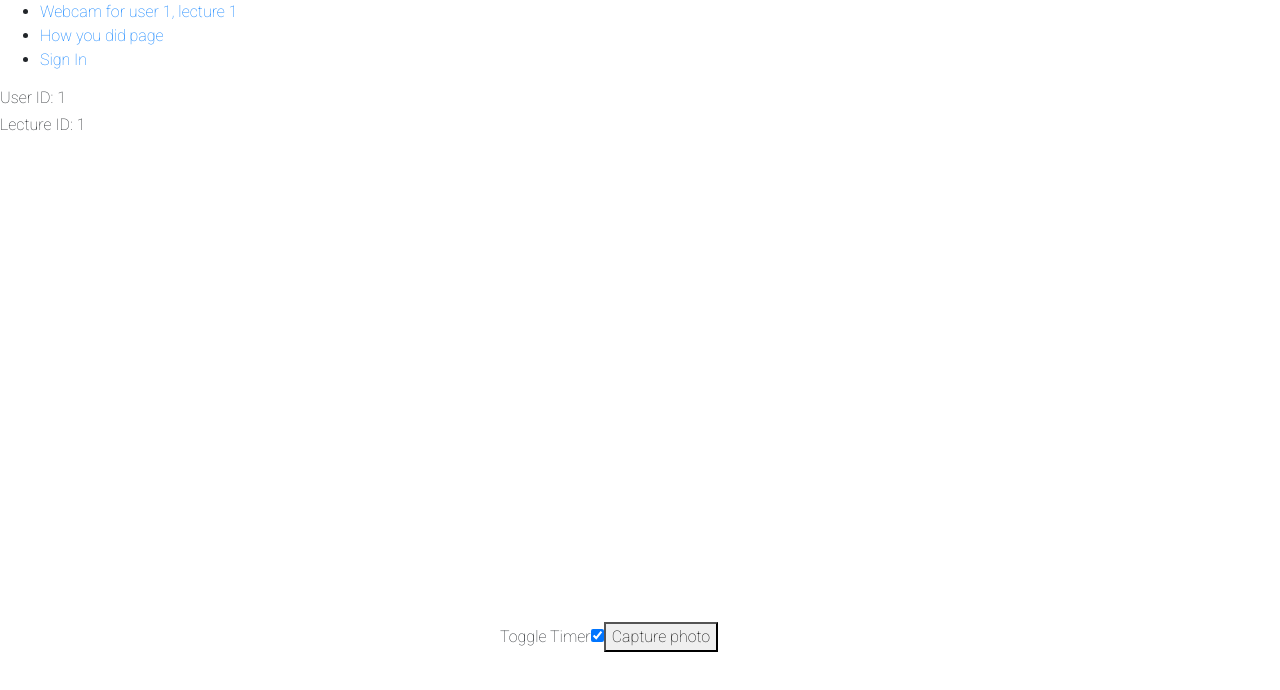
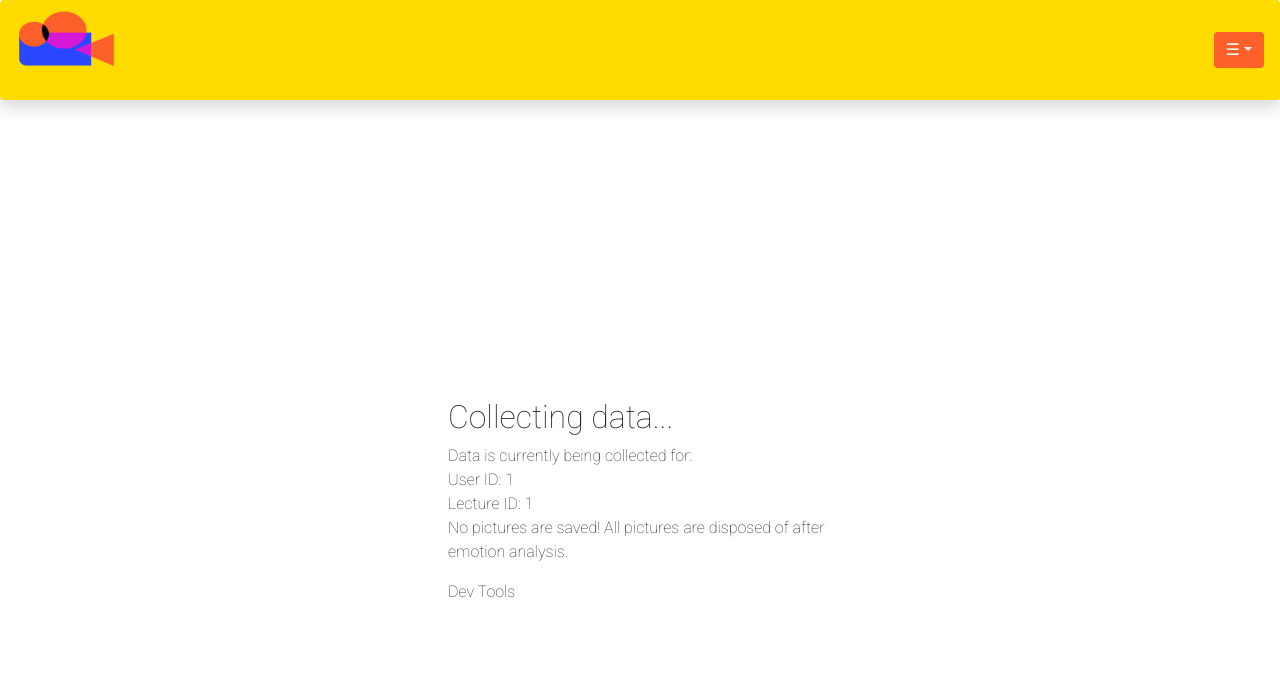
Before and after one commit to uark-capstone/pinned-tab, a React (Create React App) app: page /monitor/1/1 in a window 1280 px wide. Shown: the top 690 px of the page. Built offline with nearby package versions, Linux system fonts and the light colour scheme; no server answers.

Commit message:
clean up for demo vid

```diff
--- a/src/ Pages/HowYouDidPage.js
+++ b/src/ Pages/HowYouDidPage.js
@@ -1,7 +1,6 @@
 import React from "react";
 import { useEffect, useState } from "react";
 import { Line } from "react-chartjs-2";
-import NavBar from "../Components/NavigationBar";
 import "../reportingpage.css";
 import { Dropdown } from "react-bootstrap";
 import useEmotionsByLecture from "../Hooks/useEmotionsByLecture";
@@ -89,6 +88,8 @@ const settingDictionaries = (
 };
 
 const HowYouDidPage = () => {
+  const [lectureID, setLectureID] = useState(105); // defaults to 'lecture begin'
+
   //VARIABLES
   var score = {
     HAPPY: 0,
@@ -235,21 +236,24 @@ const HowYouDidPage = () => {
     emotions,
     isErrorAllEmotions,
     isLoadedAllEmotions,
-  } = useEmotionsByLecture("1");
+  } = useEmotionsByLecture(lectureID);
   const {
     lectures,
     isAllLecturesError,
     isAllLecturesLoaded,
   } = useGetAllLectures();
 
-  console.log("lectures", lectures);
-
   settingDictionaries(score, emotions, chartTicks, chartData, points);
   randomComments(score, possibleComments, comments, seed, chartComment);
 
+  useEffect(() =>{
+    settingDictionaries(score, emotions, chartTicks, chartData, points);
+    randomComments(score, possibleComments, comments, seed, chartComment);
+  }, [emotions])
+
+
   return (
     <div>
-      <NavBar />
       <div className="d-flex justify-content-center">
         <div
           className="shadow p-3 mb-5 bg-white rounded w-50 "
@@ -265,7 +269,9 @@ const HowYouDidPage = () => {
             </Dropdown.Toggle>
             <Dropdown.Menu className="dropdown-menu">
               {lectures.map((eachLecture, idx) => (
-                <Dropdown.Item key={idx}>
+                <Dropdown.Item
+                  key={idx}
+                  onClick={(e) => setLectureID(eachLecture.id)}>
                   {eachLecture.lectureName}
                 </Dropdown.Item>
               ))}
--- a/src/App.js
+++ b/src/App.js
@@ -7,6 +7,7 @@ import {
   useParams,
 } from "react-router-dom";
 
+import NavBar from "./Components/NavigationBar";
 import WebcamCapture from "./Components/WebcamCapture";
 import HowYouDid from "./ Pages/HowYouDidPage";
 import SignIn from "./ Pages/SignIn";
@@ -15,18 +16,7 @@ function App() {
   return (
     <Router>
       <div>
-        <ul>
-          <li>
-            <Link to="/monitor/1/1">Webcam for user 1, lecture 1</Link>
-          </li>
-          <li>
-            <Link to="/graph">How you did page</Link>
-          </li>
-          <li>
-            <Link to="/signIn">Sign In</Link>
-          </li>
-        </ul>
-
+        <NavBar />
         <Switch>
           <Route path="/monitor/:userId/:lectureId">
             <WebcamCapture />
--- a/src/Components/NavigationBar.js
+++ b/src/Components/NavigationBar.js
@@ -18,7 +18,7 @@ const NavigationBar = () => {
     <div>
       <Navbar className="navbar container-fluid navbar-default shadow p-3 mb-5 rounded">
         <Nav className="mr-auto">
-        <Navbar.Brand href="#home">
+          <Navbar.Brand href="/graph">
             <img
               alt=""
               src={Logo}
@@ -26,7 +26,7 @@ const NavigationBar = () => {
               height="100px"
               className="navbar-brand"
             />{" "}
-          Here's how you did today:
+            {/* Here's how you did today: */}
           </Navbar.Brand>
         </Nav>
         <Dropdown>
@@ -35,14 +35,14 @@ const NavigationBar = () => {
           </Dropdown.Toggle>
 
           <Dropdown.Menu className="dropdown-menu dropdown-menu-right shadow-lg">
-            <Dropdown.Item href="#/action-1">Save</Dropdown.Item>
-            <Dropdown.Item href="#/action-2">Share</Dropdown.Item>
-            <Dropdown.Item href="#/action-3">Report Error</Dropdown.Item>
-            <Dropdown.Item href="#/action-4">Sign In</Dropdown.Item>
+            {/* <Dropdown.Item href="#">Save</Dropdown.Item>
+            <Dropdown.Item href="#">Share</Dropdown.Item>
+            <Dropdown.Item href="#">Report Error</Dropdown.Item> */}
+            <Dropdown.Item href="/graph">Graphing Page</Dropdown.Item>
+            <Dropdown.Item href="/monitor/1/105">Webcam WebcamCapture</Dropdown.Item>
+            <Dropdown.Item href="/signIn">Sign In</Dropdown.Item>
           </Dropdown.Menu>
         </Dropdown>
-
-
       </Navbar>
     </div>
   );
--- a/src/Components/WebcamCapture.js
+++ b/src/Components/WebcamCapture.js
@@ -14,9 +14,10 @@ var now = new Date();
 
 var WebcamCapture = () => {
   const axios = require('axios');
-  const timerLength = 60000;
+  const timerLength = 30000;
   let { userId, lectureId } = useParams();
   let [isTimer, setTimer] = useState(true);
+  const [showDevTools, setShowDev] = useState(false);
 
   let webcamRef = React.useRef(null);
 
@@ -67,18 +68,30 @@ var WebcamCapture = () => {
 
   return (
     <div>
-      <h6>User ID: {userId}</h6>
-      <h6>Lecture ID: {lectureId}</h6>
-
       <Webcam
-      // style={{position:"absolute", padding:"500px", marginTop:"-200px"}}
+        style={{marginTop:"-150px", display:"block", marginLeft:"auto", marginRight:"auto"}}
         audio={false}
         height={500}
+        width={500}
         ref={webcamRef}
         screenshotFormat="image/jpeg"
-        width={500}
         videoConstraints={videoConstraints}
       />
+      <div
+        style={{marginTop:"-100px", display:"block", marginLeft:"auto", marginRight:"auto", width:"30%"}}>
+        <h2>Collecting data...</h2>
+        <p>Data is currently being collected for: <br></br>
+          User ID: {userId} <br></br>
+          Lecture ID: {lectureId} <br></br>
+          No pictures are saved! All pictures are disposed of after emotion analysis.
+        </p>
+
+        <p
+          onClick={() => setShowDev(!showDevTools)}>
+          Dev Tools
+        </p>
+        {showDevTools &&
+          <div>
             <label htmlFor="isTimer">Toggle Timer</label>
             <input
               type="checkbox"
@@ -89,6 +102,9 @@ var WebcamCapture = () => {
             />
             <button onClick={capture}>Capture photo</button>
           </div>
+        }
+      </div>
+    </div>
   );
 };
 
--- a/src/Hooks/useEmotionsByLecture.js
+++ b/src/Hooks/useEmotionsByLecture.js
@@ -3,13 +3,13 @@ import {React, useEffect, useState} from 'react';
 
 const useEmotionsByLecture = (lecture_id) => {
     const axios = require('axios');
-    const [url, setUrl]= useState(`http://ct10.ddns.uark.edu:8080/emotion/getEmotionsByLecture?lecture_id=${lecture_id}`)
     const [emotions, setEmotions] = useState([]);
     const [isLoadedAllEmotions, setIsLoaded] = useState(false);
     const [isErrorAllEmotions, setError] = useState(null);
 
     useEffect(() => {
       const fetchData = () => {
+        let url = 'http://ct10.ddns.uark.edu:8080/emotion/getEmotionsByLecture?lecture_id=' + lecture_id
         axios
           .get(url)
           .then(response => {
```
Lines whose indentation alone changed are shown as unchanged.
